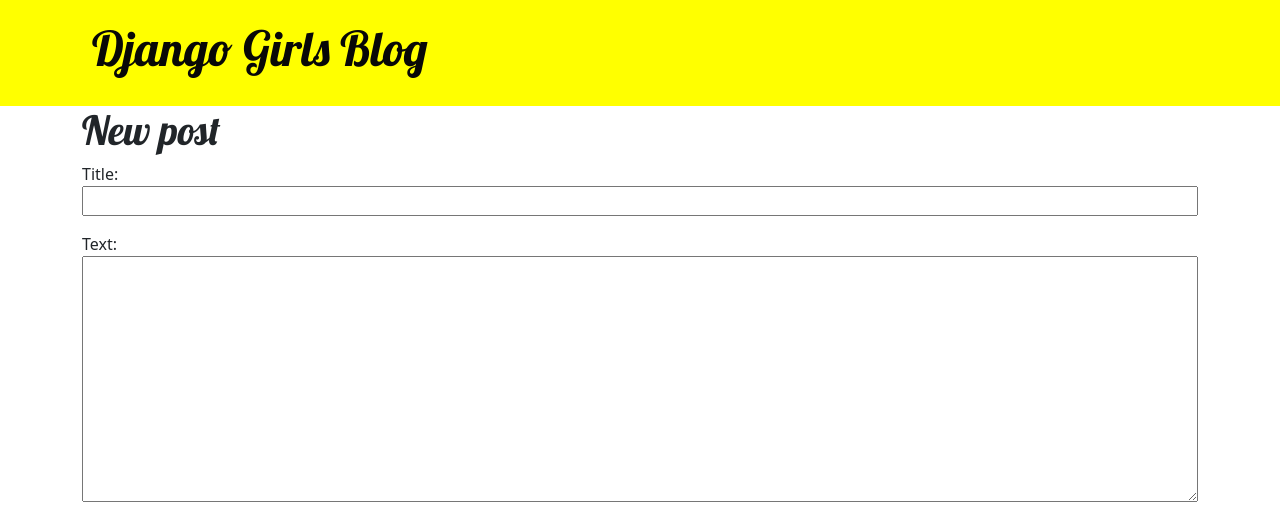
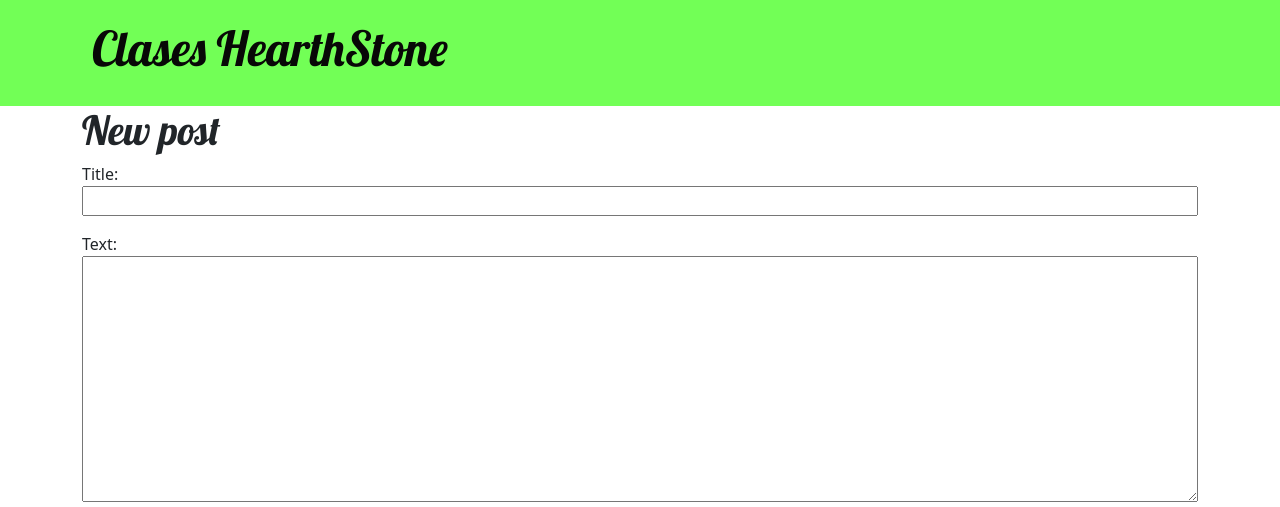
Before and after one commit to somedieyoungcry/my-first-blog, a Django app: page /post/new/ in a window 1280 px wide. Shown: the top 507 px of the page. Run offline with Django 3.2, Linux system fonts and the light colour scheme.

Commit message:
Cambio de Colores

```diff
--- a/blog/static/css/blog.css
+++ b/blog/static/css/blog.css
@@ -1,5 +1,5 @@
 .page-header {
-    background-color: #FFFF00;
+    background-color: #72FF56;
     margin-top: 0;
     padding: 20px 20px 20px 40px;
 }
@@ -20,7 +20,7 @@
 }
 
 .date {
-    color: #8A7BC0;
+    color: #57CC40;
 }
 
 .save {
@@ -43,5 +43,5 @@
 }
 
 .post h1 a, .post h1 a:visited {
-    color: #6DF3BD;
+    color: #278116;
 }
--- a/blog/templates/blog/base.html
+++ b/blog/templates/blog/base.html
@@ -2,7 +2,7 @@
 <!DOCTYPE html>
 <html>
     <head>
-        <title>Django Girls blog</title>
+        <title>Django SdyCry</title>
         <link rel="stylesheet" href="https://cdn.jsdelivr.net/npm/bootstrap@5.1.3/dist/css/bootstrap.min.css" integrity="sha384-1BmE4kWBq78iYhFldvKuhfTAU6auU8tT94WrHftjDbrCEXSU1oBoqyl2QvZ6jIW3" crossorigin="anonymous">
         <link href='//fonts.googleapis.com/css?family=Lobster&subset=latin,latin-ext' rel='stylesheet' type='text/css'>
         <link rel="stylesheet" href="{% static 'css/blog.css' %}">
@@ -10,7 +10,7 @@
     <body>
     <header class="page-header">
       <div class="container">
-          <h1><a href="/">Django Girls Blog</a></h1>
+          <h1><a href="/">Clases HearthStone</a></h1>
       </div>
     </header>
     <main class="container">
--- a/blog/templates/blog/post_list.html
+++ b/blog/templates/blog/post_list.html
@@ -4,7 +4,7 @@
     {% for post in posts %}
         <div class="post">
             <div class="date">
-                <p>publicado: {{ post.published_date }}</p>
+                <p>Posted: {{ post.published_date }}</p>
             </div>
             <h1><a href="{% url 'post_detail' pk=post.pk %}">{{ post.title }}</a></h1>
             <p>{{ post.text|linebreaksbr }}</p>
```
